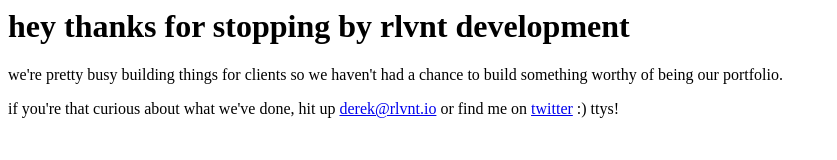
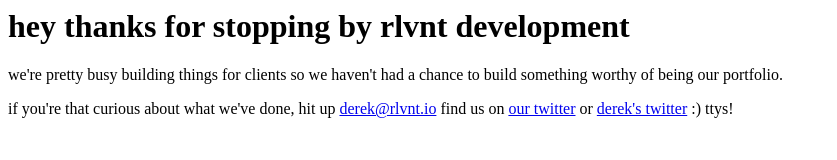
Before and after one commit to rlvntdev/portfolio, a website: page index.html in a window 1280 px wide. Shown: the whole page, without its empty margins (0-837 px from the left). Drawn offline with Linux system fonts and the light colour scheme.

Commit message:
updated index copy

```diff
--- a/index.html
+++ b/index.html
@@ -9,8 +9,10 @@
 		</p>
 		<p>
 			if you're that curious about what we've done, hit up
-			<a href="mailto:derek@rlvnt.io">derek@rlvnt.io</a> or find me on
-			<a href="https://twitter.com/ProdigyNelson">twitter</a> :) ttys!
+			<a href="mailto:derek@rlvnt.io">derek@rlvnt.io</a> find us on
+			<a href="https://twitter.com/rlvntdev">our twitter</a>
+			or
+			<a href="https://twitter.com/ProdigyNelson"> derek's twitter</a> :) ttys!
 		</p>
 	</head>
 	<!-- Global site tag (gtag.js) - Google Analytics -->
```
